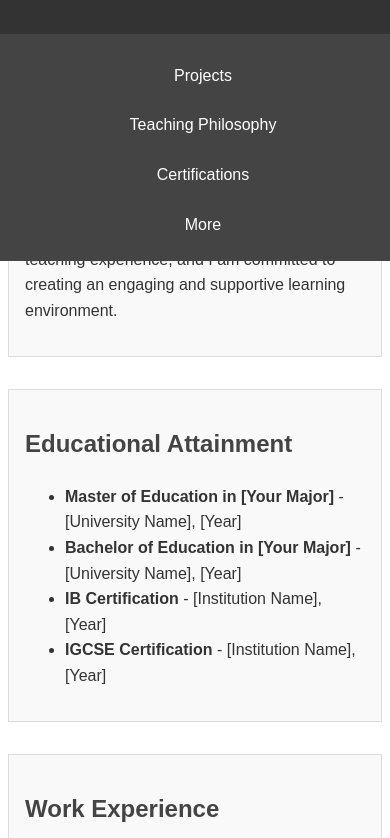
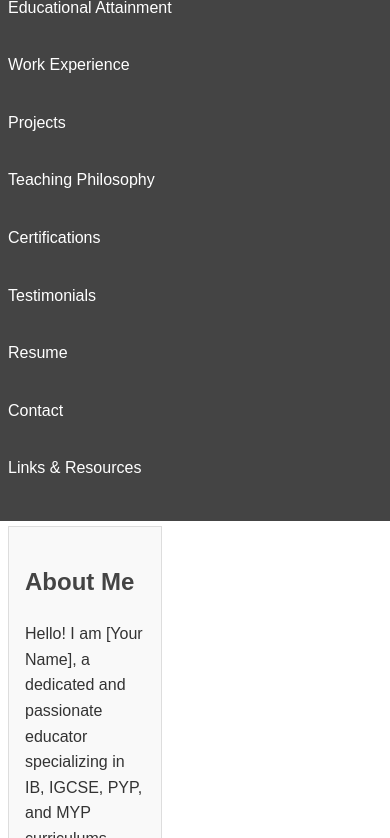
Before and after one commit to JettCastillo/Teaching-Portfolio-, a plain HTML site: page index.html in a window 390 px wide. Shown: the part 170-1008 px from the top of the page. Drawn offline with Linux system fonts and the light colour scheme.

Commit message:
Update index.html

```diff
--- a/index.html
+++ b/index.html
@@ -10,18 +10,18 @@
             line-height: 1.6;
             margin: 0;
             padding: 0;
+            display: flex;
+            flex-direction: column;
+            min-height: 100vh;
             color: #333;
         }
         header {
             background: #333;
             color: #fff;
-            padding: 1em 0;
+            padding: 1em;
+            position: fixed;
             text-align: center;
-            position: fixed;
             width: 100%;
-            top: 0;
-            left: 0;
-            z-index: 1000;
         }
         header img {
             width: 50px;
@@ -36,63 +36,38 @@
         nav {
             background: #444;
             color: #fff;
-            padding: 0.5em;
-            text-align: center;
+            padding: 1em;
             position: fixed;
-            width: 100%;
-            top: 60px; /* Adjust based on header height */
+            top: 83px;
+            bottom: 0;
             left: 0;
-            z-index: 999;
+            width: 200px;
+
         }
         nav ul {
             list-style: none;
+            padding: 0;
             margin: 0;
-            padding: 0;
         }
         nav ul li {
-            display: inline-block;
-            position: relative;
+            margin-bottom: 1em;
         }
         nav ul li a {
             color: #fff;
-            margin: 0 1em;
             text-decoration: none;
-            padding: 0.5em 1em;
-            display: inline-block;
+            display: block;
+            padding: 0.5em;
+            border-radius: 5px;
         }
-        nav ul li:hover > a {
+        nav ul li a:hover {
             background: #555;
         }
-        nav ul li ul {
-            display: none;
-            position: absolute;
-            top: 100%;
-            left: 0;
-            background: #444;
-            padding: 0;
-            z-index: 1000;
-        }
-        nav ul li:hover ul {
-            display: block;
-        }
-        nav ul li ul li {
-            display: block;
-        }
-        nav ul li ul li a {
-            display: block;
-            padding: 0.5em 1em;
-            white-space: nowrap;
-        }
-        nav ul li ul li a:hover {
-            background: #fff;
-            color: #444;
-        }
         .container {
+            margin-top: 80px;
+            margin-left: 240px; /* Adjust this based on nav width */
+            margin-right: 220px;
             padding: 2em;
-            margin-top: 120px; /* Adjust based on combined header and nav height */
-            margin-left: auto;
-            margin-right: auto;
-            max-width: 800px; /* Adjust width to center content */
+            flex: 1;
         }
         section {
             border: 1px solid #ddd;
@@ -109,7 +84,6 @@
             text-align: center;
             padding: 1em 0;
             position: relative;
-            bottom: 0;
             width: 100%;
         }
         .resume-button {
@@ -146,17 +120,22 @@
             margin-right: 10px;
         }
         @media (max-width: 768px) {
+            nav {
+                width: 100%;
+                height: auto;
+                position: relative;
+                padding: 1em 0;
+            }
+            .container {
+                margin-left: 0;
+                padding: 1em;
+            }
+            header {
+                padding: 0.5em;
+            }
             header h1 {
                 display: block;
                 margin-left: 0;
-            }
-            nav ul li {
-                display: block;
-                margin: 0.5em 0;
-            }
-            .container {
-                padding: 1em;
-                margin-top: 140px; /* Adjust based on combined header and nav height */
             }
         }
         @media (max-width: 480px) {
@@ -164,12 +143,7 @@
                 width: 40px;
                 height: 40px;
             }
-            nav ul li a {
-                padding: 0.5em;
-                margin: 0;
-            }
             .container {
-                margin-top: 160px; /* Adjust based on combined header and nav height */
                 padding: 0.5em;
             }
         }
@@ -188,15 +162,11 @@
             <li><a href="#projects">Projects</a></li>
             <li><a href="#philosophy">Teaching Philosophy</a></li>
             <li><a href="#certifications">Certifications</a></li>
-            <li>
-                <a href="#">More</a>
-                <ul>
-                    <li><a href="#testimonials">Testimonials</a></li>
-                    <li><a href="#resume">Resume</a></li>
-                    <li><a href="#contact">Contact</a></li>
-                    <li><a href="#resources">Links & Resources</a></li>
-                </ul>
-            </li>
+            <li><a href="#testimonials">Testimonials</a></li>
+            <li><a href="#resume">Resume</a></li>
+            <li><a href="#contact">Contact</a></li>
+            <li><a href="#resources">Links & Resources</a></li>
+
         </ul>
     </nav>
     <div class="container">
```
